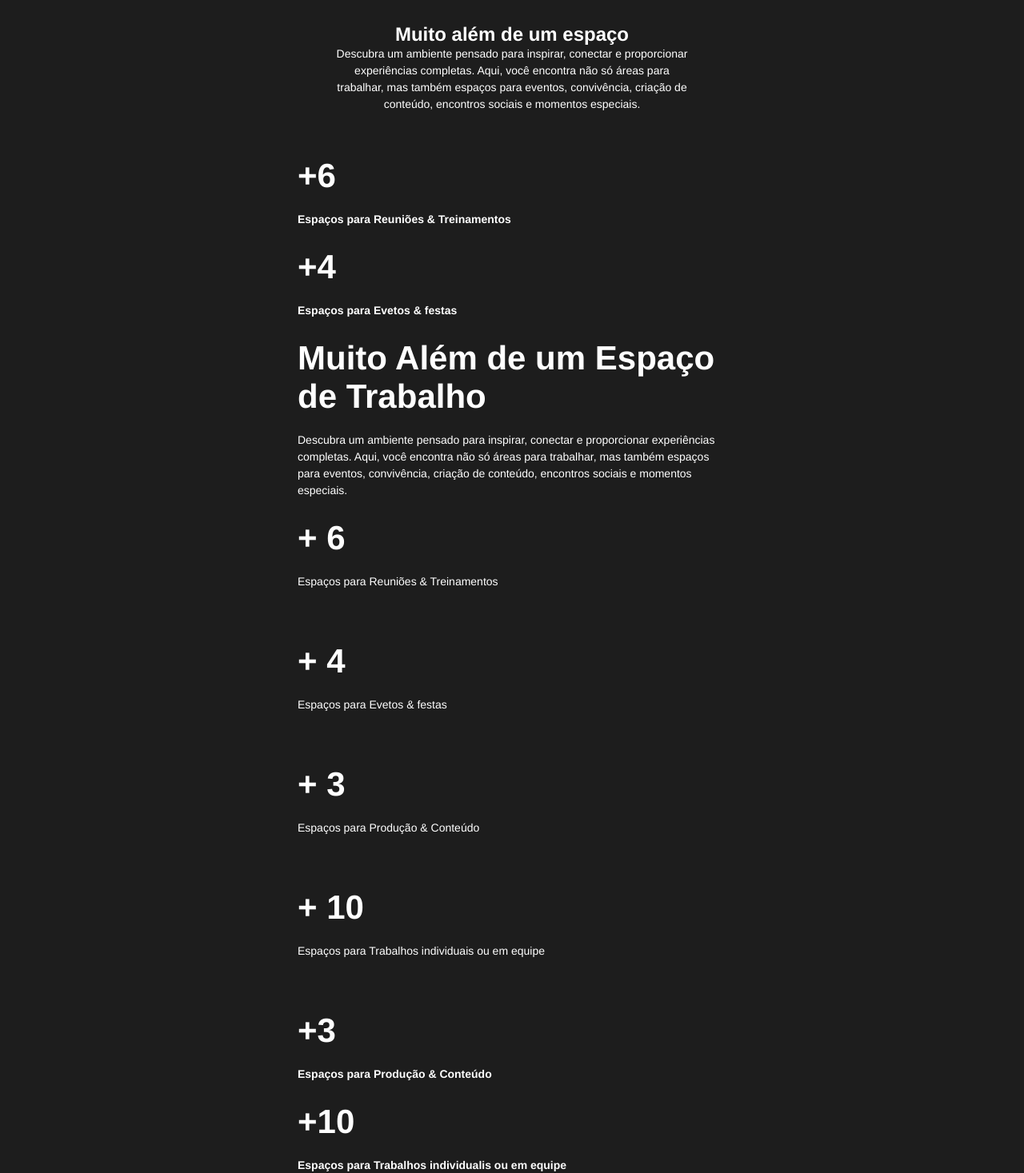
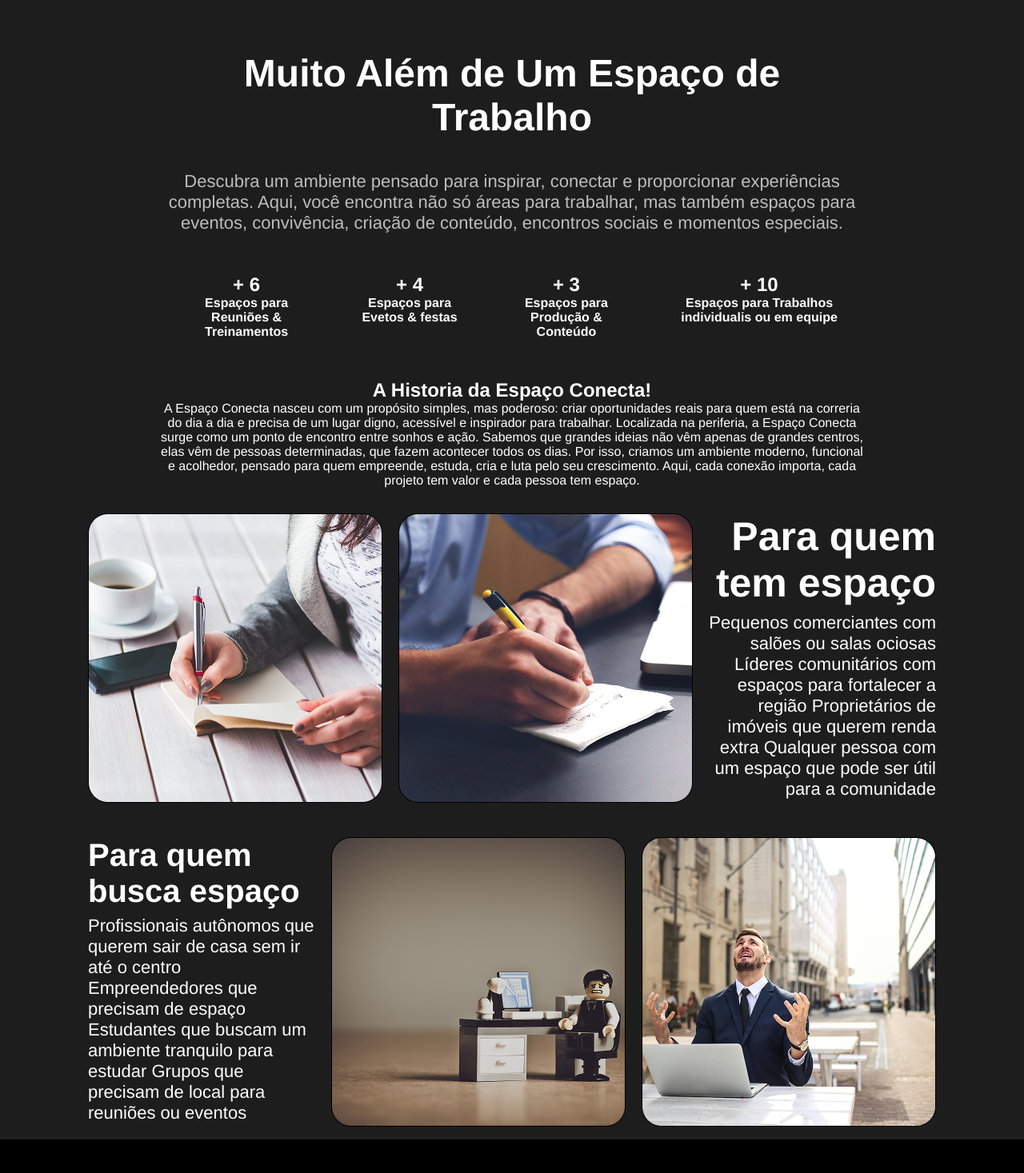
Before and after one commit to PI-SENAC2/Espaco-Conecta, a PHP site: page /sobre.php in a window 1280 px wide. Shown: the part 601-2068 px from the top of the page at 80% size. Run offline with PHP 8.4, Linux system fonts and the light colour scheme.

Commit message:
feat: ajustando a pagina sobre

```diff
--- a/frontend/sobre.php
+++ b/frontend/sobre.php
@@ -20,8 +20,6 @@
      <section id="home" class="hero">
         <div class="hero-content">
 
-            <h1><span id="laranja">SOBRE</span>NÓS</h1>
-
             <h1><span id="laranja">SOBRE</span> COWORKING</h1>
             <p>Conectando Quem Faz o Corre!</p>
         </div>
@@ -30,51 +28,27 @@
     <!-- Sobre nos -->
 
     <section class="informacoes">
-    <div class="info">
-        <h1>Muito além de um espaço</h1>
+        <div class="info">
+        <h1>Muito Além de Um Espaço de Trabalho </h1>
+
         <p>Descubra um ambiente pensado para inspirar, conectar e proporcionar experiências completas. Aqui, você encontra não só áreas para trabalhar, mas também espaços para eventos, convivência, criação de conteúdo, encontros sociais e momentos especiais.</p>
-    </div>
+        </div>
 
     <div class="num">
         <div class="num1">
-        <h2>+6</h2>
+        <h2>+ 6</h2>
         <p><b>Espaços para Reuniões & Treinamentos</b></p>
         </div>
         <div class="num2">
-        <h2>+4</h2>
+        <h2>+ 4</h2>
         <p><b>Espaços para Evetos & festas</b></p>
-
-    <section id="sobre" class="sobre-nos">
-        <div class="sobre-text">
-            <h2>Muito Além de um Espaço de Trabalho </h2>
-            <p>Descubra um ambiente pensado para inspirar, conectar e proporcionar experiências completas. Aqui, você encontra não só áreas para trabalhar, mas também espaços para eventos, convivência, criação de conteúdo, encontros sociais e momentos especiais.</p>
-        </div>
-        <div class="center-text">
-            <div class="adicional-text2">
-                <h2><span id="maior" class="adicional-text3">+ 6</span></h2>
-                <p>Espaços para Reuniões & Treinamentos</p>
-                <div class="adicional-text3">
-                    <h2><span id="maior">+ 4</span></h2>
-                    <p>Espaços para Evetos & festas</p>
-                </div>
-                <div class="adicional-text3">
-                    <h2><span id="maior">+ 3</span></h2>
-                    <p>Espaços para Produção & Conteúdo</p>
-                </div>
-                <div class="adicional-text3">
-                    <h2><span id="maior">+ 10</span></h2>
-                    <p>Espaços para Trabalhos individuais ou em equipe</p>
-                </div>
-            </div>
-
-
         </div>
         <div class="num3">
-        <h2>+3</h2>
+        <h2>+ 3</h2>
         <p><b>Espaços para Produção & Conteúdo</b></p>
         </div>
         <div class="num4">
-        <h2>+10</h2>
+        <h2>+ 10</h2>
         <p><b>Espaços para Trabalhos individualis ou em equipe</b></p>
         </div>
     </div>
@@ -153,7 +127,7 @@
                 <textarea placeholder="Mensagem"></textarea>>
             </div>
 
-        <div class="informacoes">
+        <div class="">
             <h2>Entre em contato</h2>
             <p>Precisa de suporte, tem alguma dúvida sobre reservas ou quer se tornar um parceiro? Nossa eque está à disposição.</p>
             <button>ENVIAR</button>
--- a/frontend/src/style/sobre.css
+++ b/frontend/src/style/sobre.css
@@ -218,105 +218,51 @@ header {
 /* SOBRE NOS */
 
 .informacoes{
+
+    min-width: 100%;
+    height: 50%;
     margin: 0 auto;   /* centraliza */
-    padding: 0 20px;
-}
-.info{
+    padding: 15px 200px;
+
+    display: flex;
+    flex-direction: column;
+
     justify-content: center;
     align-items: center;
     text-align: center;
-=======
- .sobre-nos{
-    width: 100%;
-   height: 100vh;
-    padding: 0px 40px;
-    width: 100%;
-    background-color: #000;
+}
+
+.info{
     display: flex;
     flex-direction: column;
+
+    gap: 40px;
+
+
     justify-content: center;
     align-items: center;
     text-align: center;
-    padding-top: 0px;
- }
+}
 
- .sobre-text{
-    display: flex;
-    flex-direction: column;
-    text-align:left;
-    width: 50%;
-    padding: 30px 40px;
- }
+.info h1{
+    margin-top: 50px;
+    color: var(--text-color);
 
- .sobre-text h2{
-    color: #fff;
-    font-size: 42px;
-    padding-bottom: 35px;
- }
+    font-weight: 700;
+    font-size: 48px;
+}
 
- .sobre-text p{
-    color: #fff;
-    font-size: 18px;
-    padding-bottom: 35px;
- }
-
- .sobre-text a{
-    text-decoration: none;
-    color: white;
- }
-
-
- /* Texto informativo ao lado de sobre nos */
-
- .adicional-text{
-    display: flex;
-    justify-content: center;
-    text-align: center;
-    height: 100%;
-    width: 50%;
-       padding: 30px 40px;
- }
- .adicional-text3 h2{
-    color: #fff;
-    font-size: 28px;
-    padding: 0;
- }
-
- #maior{
-    font-size: 80px;
- }
-
- .adicional-text3 p{
-    display: flex;
-    flex-direction: column;
-
-    color: white;
+.info p{
+    color: #bdbdbd;
+    font-size: 22px;
 }
 
 .num{
+    padding: 50px 20px;
     display: flex;
 
+    gap: 50px;
 }
-=======
-    text-align: center;
-
-    gap:50px;
-     padding: 30px 40px;
- }
- .adicional-text2 h2{
-    color: white;
-    font-size: 35px;
- }
-
- .adicional-text2 p{
-    color: white;
-    font-weight: 100;
-    font-size: 18px;
-    padding-bottom: 40px;
- }
-
-
-
 
 
 
@@ -484,19 +430,20 @@ header {
 
 /* LADO DIREITO */
 .informacoes {
-    width: 45%;
+    width: 50%;
     color: white;
 }
 
-.informacoes h2 {
-    font-size: 42px;
+.formulario .informacoes h2 {
+    font-size: 52px;
     margin-bottom: 20px;
+    margin-top: 50px;
 }
 
-.informacoes p {
+.formulario .informacoes p {
     font-size: 14px;
     line-height: 1.5;
-    margin-bottom: 25px;
+    margin-top: 25px;
 }
 
 /* BOTÃO */
```
